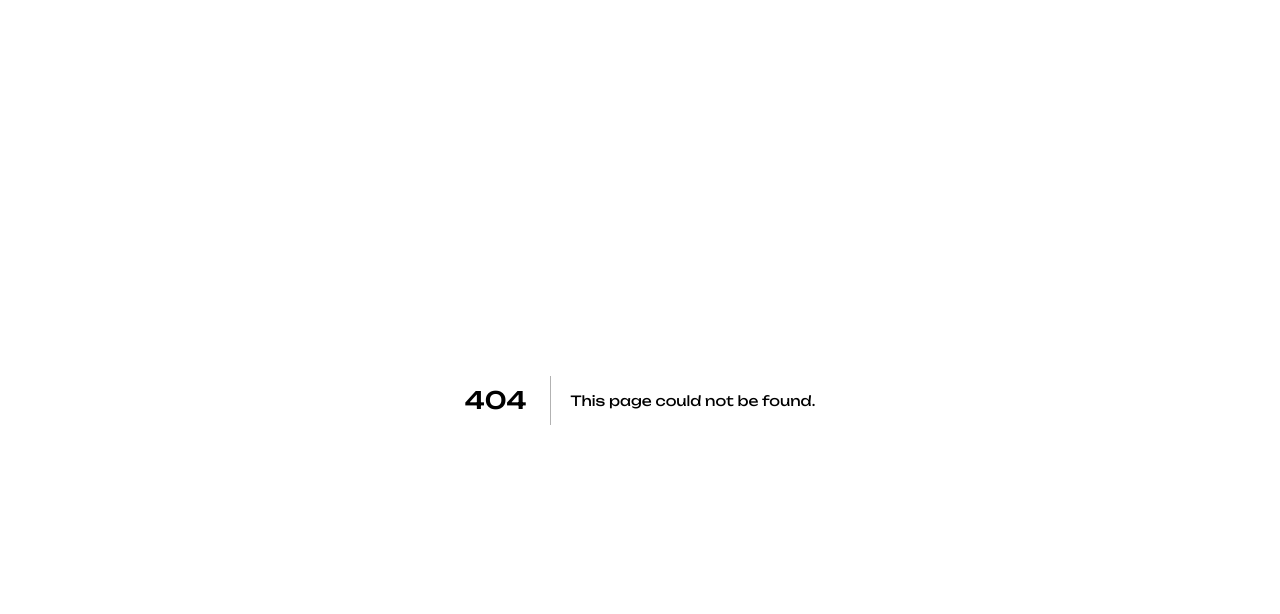
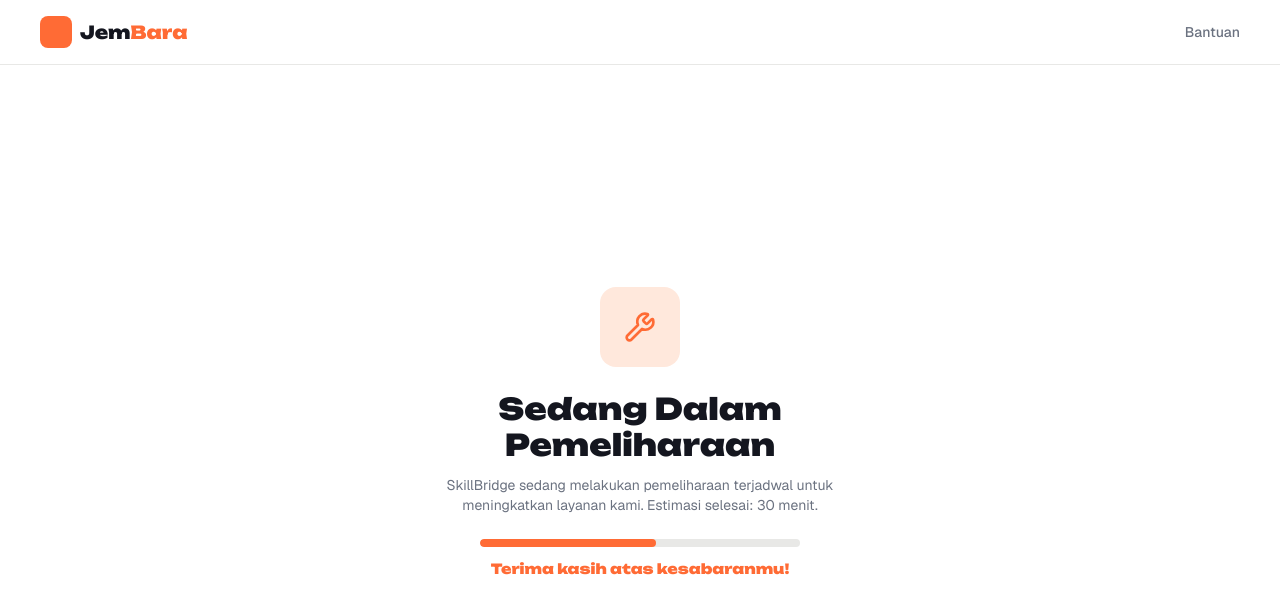
Before and after one commit to Reno11052009/jembara, a Next.js app: page /maintenance in a window 1280 px wide. Before the commit this address had no page. Shown: the top 614 px of the page. Built offline with nearby package versions, Linux system fonts and the light colour scheme.

Commit message:
halaman_errors(kurang_403_aja)

```diff
--- /dev/null
+++ b/src/app/error.tsx
@@ -0,0 +1,26 @@
+"use client";
+
+import { useEffect } from "react";
+import PublicTopBar from "@/components/errors/PublicTopBar";
+import ServerErrorContent from "@/components/errors/ServerErrorContent";
+
+export default function Error({
+  error,
+  reset,
+}: {
+  error: Error & { digest?: string };
+  reset: () => void;
+}) {
+  useEffect(() => {
+    console.error(error);
+  }, [error]);
+
+  return (
+    <div className="flex min-h-screen flex-col bg-white">
+      <PublicTopBar />
+      <div className="flex flex-1 items-center justify-center">
+        <ServerErrorContent onRetry={reset} />
+      </div>
+    </div>
+  );
+}
--- /dev/null
+++ b/src/app/maintenance/page.tsx
@@ -0,0 +1,18 @@
+import PublicTopBar from "@/components/errors/PublicTopBar";
+import MaintenanceContent from "@/components/maintenance/MaintenanceContent";
+
+export default function MaintenancePage() {
+  return (
+    <div className="flex min-h-screen flex-col bg-white">
+      <PublicTopBar />
+      <div className="flex flex-1 items-center justify-center">
+        <MaintenanceContent
+          title="Sedang Dalam Pemeliharaan"
+          description="SkillBridge sedang melakukan pemeliharaan terjadwal untuk meningkatkan layanan kami. Estimasi selesai: 30 menit."
+          progressPercent={55}
+          footnote="Terima kasih atas kesabaranmu!"
+        />
+      </div>
+    </div>
+  );
+}
--- /dev/null
+++ b/src/app/not-found.tsx
@@ -0,0 +1,13 @@
+import PublicTopBar from "@/components/errors/PublicTopBar";
+import NotFoundContent from "@/components/errors/NotFoundContent";
+
+export default function NotFound() {
+  return (
+    <div className="flex min-h-screen flex-col bg-white">
+      <PublicTopBar />
+      <div className="flex flex-1 items-center justify-center">
+        <NotFoundContent />
+      </div>
+    </div>
+  );
+}
--- /dev/null
+++ b/src/components/errors/GoBackLink.tsx
@@ -0,0 +1,16 @@
+"use client";
+
+import { useRouter } from "next/navigation";
+
+export default function GoBackLink() {
+  const router = useRouter();
+
+  return (
+    <button
+      onClick={() => router.back()}
+      className="font-body text-sm font-medium text-ink underline underline-offset-2 hover:text-brand"
+    >
+      Kembali ke halaman sebelumnya
+    </button>
+  );
+}
--- /dev/null
+++ b/src/components/errors/NotFoundContent.tsx
@@ -0,0 +1,28 @@
+import Link from "next/link";
+import GoBackLink from "@/components/errors/GoBackLink";
+
+export default function NotFoundContent() {
+  return (
+    <div className="mx-auto flex max-w-md flex-col items-center px-6 text-center">
+      <p className="font-display text-8xl font-black leading-none text-brand">404</p>
+
+      <h1 className="mt-6 font-display text-3xl font-black text-ink">
+        Halaman Tidak Ditemukan
+      </h1>
+      <p className="mt-3 font-body text-sm text-ink-muted">
+        Maaf, halaman yang kamu cari tidak tersedia atau telah dipindahkan.
+      </p>
+
+      <Link
+        href="/"
+        className="mt-6 rounded-full bg-brand px-8 py-3.5 font-display text-sm font-black uppercase tracking-wide text-white transition-opacity hover:opacity-90"
+      >
+        Kembali ke Beranda
+      </Link>
+
+      <div className="mt-3">
+        <GoBackLink />
+      </div>
+    </div>
+  );
+}
--- /dev/null
+++ b/src/components/errors/PublicTopBar.tsx
@@ -0,0 +1,15 @@
+export default function PublicTopBar() {
+  return (
+    <header className="flex items-center justify-between border-b border-hairline px-6 py-4 sm:px-10">
+      <div className="flex items-center gap-2">
+        <span className="h-8 w-8 rounded-lg bg-brand" />
+        <span className="font-display text-lg font-black text-ink">
+          Jem<span className="text-brand">Bara</span>
+        </span>
+      </div>
+      <a href="#" className="font-body text-sm font-medium text-ink-muted hover:text-ink">
+        Bantuan
+      </a>
+    </header>
+  );
+}
--- /dev/null
+++ b/src/components/errors/ServerErrorContent.tsx
@@ -0,0 +1,39 @@
+import Link from "next/link";
+
+interface ServerErrorContentProps {
+  onRetry: () => void;
+}
+
+export default function ServerErrorContent({ onRetry }: ServerErrorContentProps) {
+  return (
+    <div className="mx-auto flex max-w-md flex-col items-center px-6 text-center">
+      <p className="font-display text-8xl font-black leading-none">
+        <span className="text-ink">5</span>
+        <span className="text-brand">0</span>
+        <span className="text-ink">0</span>
+      </p>
+
+      <h1 className="mt-6 font-display text-3xl font-black text-ink">
+        Terjadi Kesalahan Server
+      </h1>
+      <p className="mt-3 font-body text-sm text-ink-muted">
+        Maaf, terjadi masalah di server kami. Tim kami sedang memperbaikinya.
+        Silakan coba lagi nanti.
+      </p>
+
+      <button
+        onClick={onRetry}
+        className="mt-6 rounded-full bg-brand px-8 py-3.5 font-display text-sm font-black uppercase tracking-wide text-white transition-opacity hover:opacity-90"
+      >
+        Coba Lagi
+      </button>
+
+      <Link
+        href="#"
+        className="mt-3 font-body text-sm font-medium text-ink underline underline-offset-2 hover:text-brand"
+      >
+        Hubungi Support
+      </Link>
+    </div>
+  );
+}
--- /dev/null
+++ b/src/components/maintenance/MaintenanceContent.tsx
@@ -0,0 +1,33 @@
+import { Wrench } from "lucide-react";
+import MaintenanceProgressBar from "@/components/maintenance/MaintenanceProgressBar";
+
+interface MaintenanceContentProps {
+  title: string;
+  description: string;
+  progressPercent: number;
+  footnote: string;
+}
+
+export default function MaintenanceContent({
+  title,
+  description,
+  progressPercent,
+  footnote,
+}: MaintenanceContentProps) {
+  return (
+    <div className="mx-auto flex max-w-md flex-col items-center px-6 text-center">
+      <div className="flex h-20 w-20 items-center justify-center rounded-2xl bg-brand-soft">
+        <Wrench size={32} className="text-brand" />
+      </div>
+
+      <h1 className="mt-6 font-display text-3xl font-black text-ink">{title}</h1>
+      <p className="mt-3 font-body text-sm text-ink-muted">{description}</p>
+
+      <div className="mt-6 w-full max-w-xs">
+        <MaintenanceProgressBar percent={progressPercent} />
+      </div>
+
+      <p className="mt-3 font-display text-sm font-black text-brand">{footnote}</p>
+    </div>
+  );
+}
--- /dev/null
+++ b/src/components/maintenance/MaintenanceProgressBar.tsx
@@ -0,0 +1,24 @@
+interface MaintenanceProgressBarProps {
+  percent: number;
+}
+
+export default function MaintenanceProgressBar({
+  percent,
+}: MaintenanceProgressBarProps) {
+  const clamped = Math.min(100, Math.max(0, percent));
+
+  return (
+    <div
+      role="progressbar"
+      aria-valuenow={clamped}
+      aria-valuemin={0}
+      aria-valuemax={100}
+      className="h-2 w-full overflow-hidden rounded-full bg-hairline"
+    >
+      <div
+        className="h-full rounded-full bg-brand transition-all duration-500"
+        style={{ width: `${clamped}%` }}
+      />
+    </div>
+  );
+}
```
